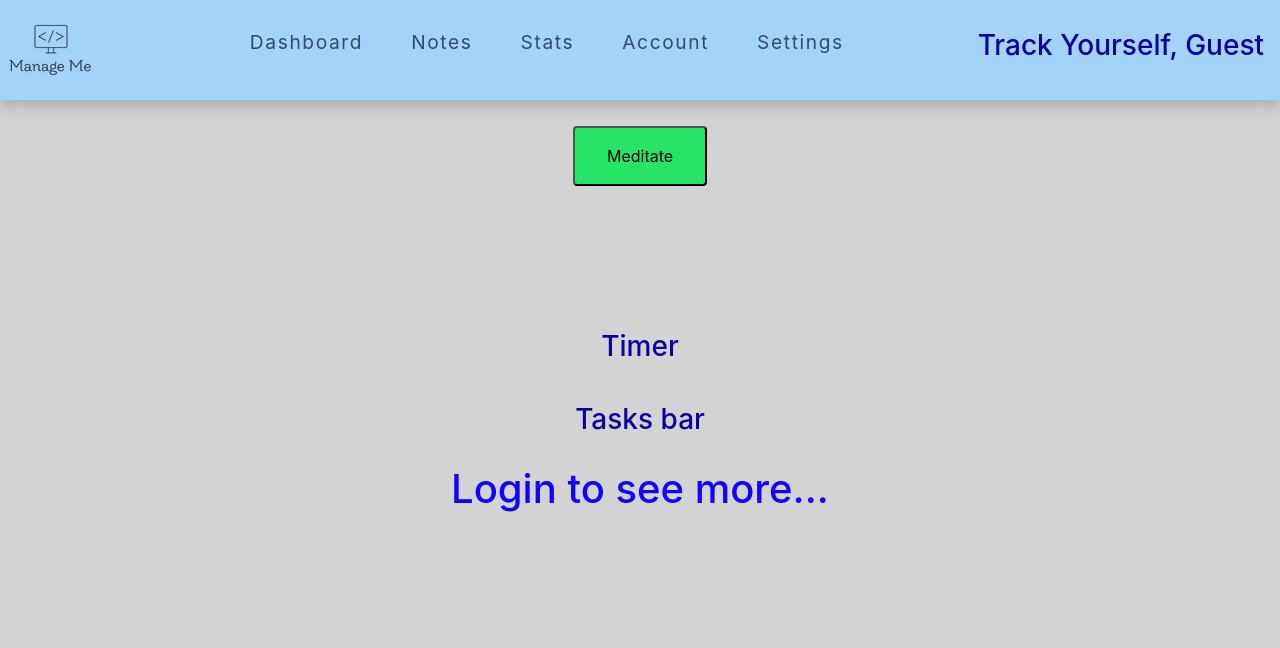
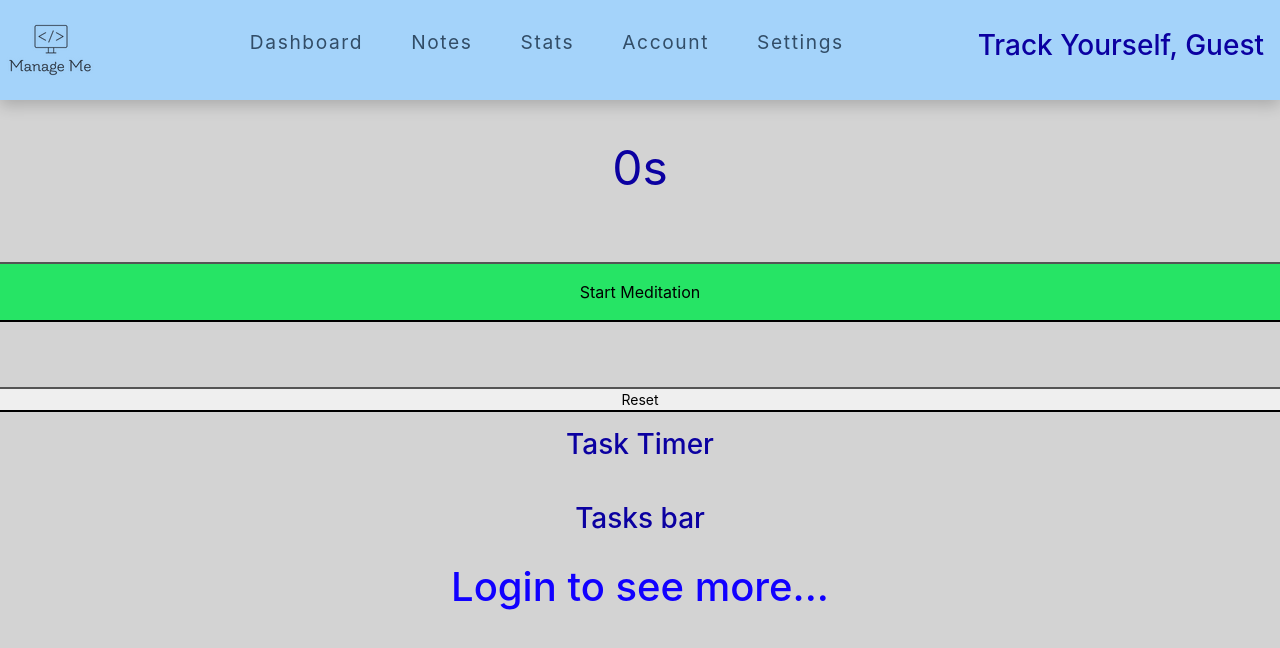
Before and after one commit to ajaypatel6/ManageMe, a React (Create React App) app in the folder client/: page / in a window 1280 px wide. Shown: the top 648 px of the page. Built offline with nearby package versions, Linux system fonts and the light colour scheme.

Commit message:
add tiemr and remove some stuf

```diff
--- a/client/src/App.js
+++ b/client/src/App.js
@@ -25,8 +25,8 @@ import Notes from "./pages/Notes";
 import Header from "./components/Header";
 import TaskTimer from "./components/TaskTimer";
 import Tasks from "./components/Tasks";
-import MeditatePrompt from "./components/MeditatePrompt";
 import CoolInfo from "./components/CoolInfo";
+import MeditationTime from "./components/MeditationTime";
 // the context to import, for consumption
 
 // context
@@ -70,7 +70,7 @@ function App() {
         <Switch>
           <Route exact path="/">
             {/* home page? */}
-            <MeditatePrompt />
+            <MeditationTime />
             <TaskTimer />
             <Tasks />
             <CoolInfo />
--- a/client/src/components/MeditatePrompt.js
+++ /dev/null
@@ -1,31 +0,0 @@
-import React from "react";
-import MeditationTime from "./MeditationTime";
-
-const MeditatePrompt = () => {
-
-  const meditate = (e) => {
-    e.preventDefault();
-    alert('Meditation has begun ');
-    // turn on timer
-
-    // show timer and turn on sounds
-
-    // on finish you record data
-  };
-
-  return (
-    <>
-      <input
-            type="submit"
-            value="meditate"
-            className="meditateButton"
-            // onClick={(e) => this.handleFormSubmit(e)}
-            onClick={meditate}
-          />
-      {/* goes away after 1 complete session a day */}
-      <MeditationTime></MeditationTime>
-    </>
-  );
-};
-
-export default MeditatePrompt;
--- a/client/src/components/MeditationTime.js
+++ b/client/src/components/MeditationTime.js
@@ -1,24 +1,27 @@
 import React, { useState, useEffect } from "react";
 // import React, { useState, useContext, useEffect } from "react";
+import Timer from "./Timer";
 
 import { Link } from "react-router-dom";
 
 const MeditationTime = () => {
 
-  const [meditationOn, setMeditationOn] = useState(false);
+  const [meditationOn, setMeditationOn] = useState(true);
+
 
   // if meditation = on , return the timeLeft visible
   if (meditationOn) {
     return (
       <div>
         {/* NUMBER SHOWING AND GOING DOWN DOWN */}
+        <Timer></Timer>
       </div>
     );
   }
 
   return (
     <>
-      <h1 className="timeLeft">Time left</h1>
+
     </>
   );
 };
--- a/client/src/components/TaskTimer.js
+++ b/client/src/components/TaskTimer.js
@@ -3,7 +3,7 @@ import React from "react";
 const Timer = () => {
   return (
     <>
-      <h3>Timer</h3>
+      <h3>Task Timer</h3>
     </>
   );
 };
--- /dev/null
+++ b/client/src/components/Timer.js
@@ -0,0 +1,45 @@
+import React, { useState, useEffect } from 'react';
+
+const Timer = () => {
+  const [seconds, setSeconds] = useState(0);
+  const [isActive, setIsActive] = useState(false);
+
+  function toggle() {
+    setIsActive(!isActive);
+  }
+
+  function reset() {
+    setSeconds(0);
+    setIsActive(false);
+  }
+
+  useEffect(() => {
+    let interval = null;
+    if (isActive) {
+      interval = setInterval(() => {
+        setSeconds(seconds => seconds + 1);
+      }, 1000);
+    } else if (!isActive && seconds !== 0) {
+      clearInterval(interval);
+    }
+    return () => clearInterval(interval);
+  }, [isActive, seconds]);
+
+  return (
+      <>
+      <div className="time">
+        {seconds}s
+      </div>
+      <div className="row">
+        <button className={`meditateButton button meditateButton-${isActive ? 'active' : 'inactive'}`} onClick={toggle}>
+          {isActive ? 'Pause' : 'Start Meditation'}
+        </button>
+        <button className="button" onClick={reset}>
+          Reset
+        </button>
+      </div>
+      </>
+  );
+};
+
+export default Timer;
--- a/client/src/index.css
+++ b/client/src/index.css
@@ -226,5 +226,13 @@ button:hover {
 }
 
 .timeLeft{
-  visibility: hidden;
+  visibility: visible;
 }
+
+
+.time {
+  font-size: 3rem;
+  padding: 2rem;
+  text-align: center;
+}
+/* Time shi */
```
